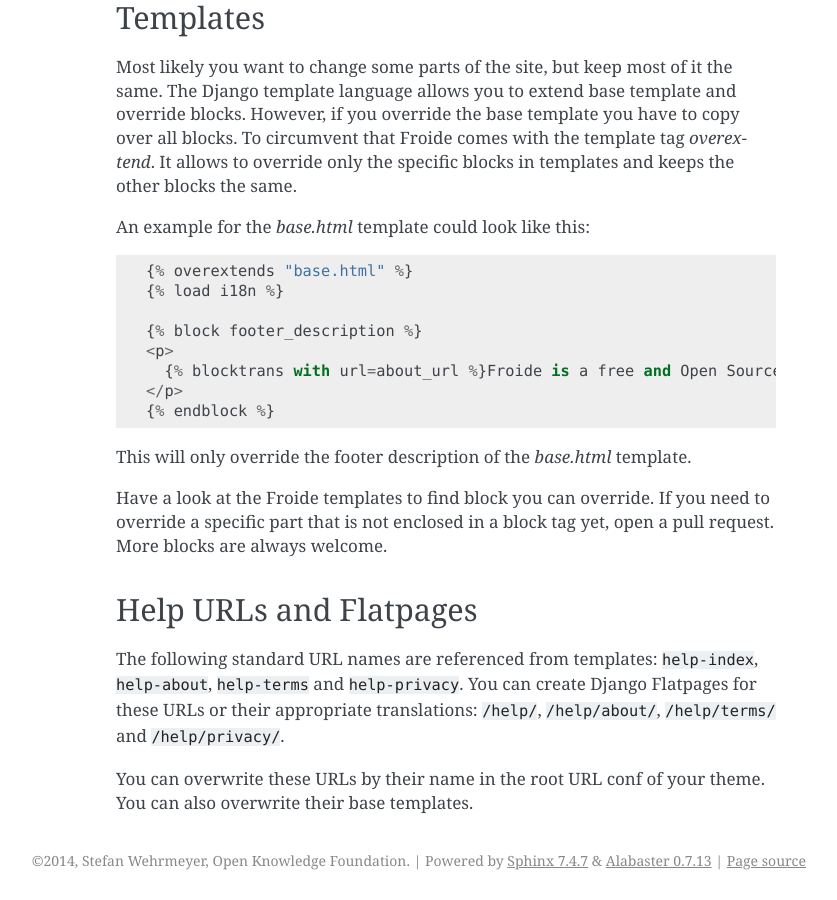
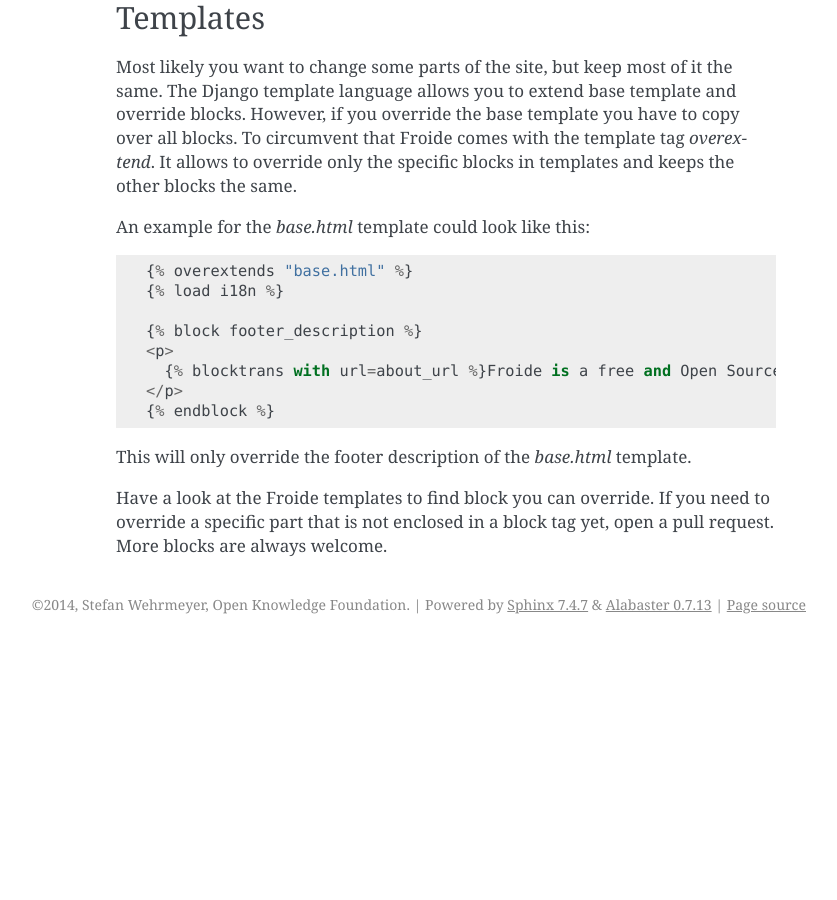
Before and after one commit to okfde/froide, a Sphinx documentation site: the page built from docs/theming.rst, in a window 1280 px wide and 900 px high, scrolled down 1013 px. Shown: the whole window, without its empty margins (304-1141 px from the left). Built offline with Sphinx 7.4.7, drawn with Linux system fonts in a browser that asks for light colours; after the commit the page ends 1657 px from its top, so only the background shows below that; some of the changed text lies outside the part shown.

Commit message:
Remove doc about help URLs

```diff
--- a/docs/theming.rst
+++ b/docs/theming.rst
@@ -57,12 +57,3 @@
 This will only override the footer description of the `base.html` template.
 
 Have a look at the Froide templates to find block you can override. If you need to override a specific part that is not enclosed in a block tag yet, open a pull request. More blocks are always welcome.
-
-
-Help URLs and Flatpages
------------------------
-
-The following standard URL names are referenced from templates: ``help-index``, ``help-about``, ``help-terms`` and ``help-privacy``.
-You can create Django Flatpages for these URLs or their appropriate translations: ``/help/``, ``/help/about/``, ``/help/terms/`` and ``/help/privacy/``.
-
-You can overwrite these URLs by their name in the root URL conf of your theme. You can also overwrite their base templates.
```
